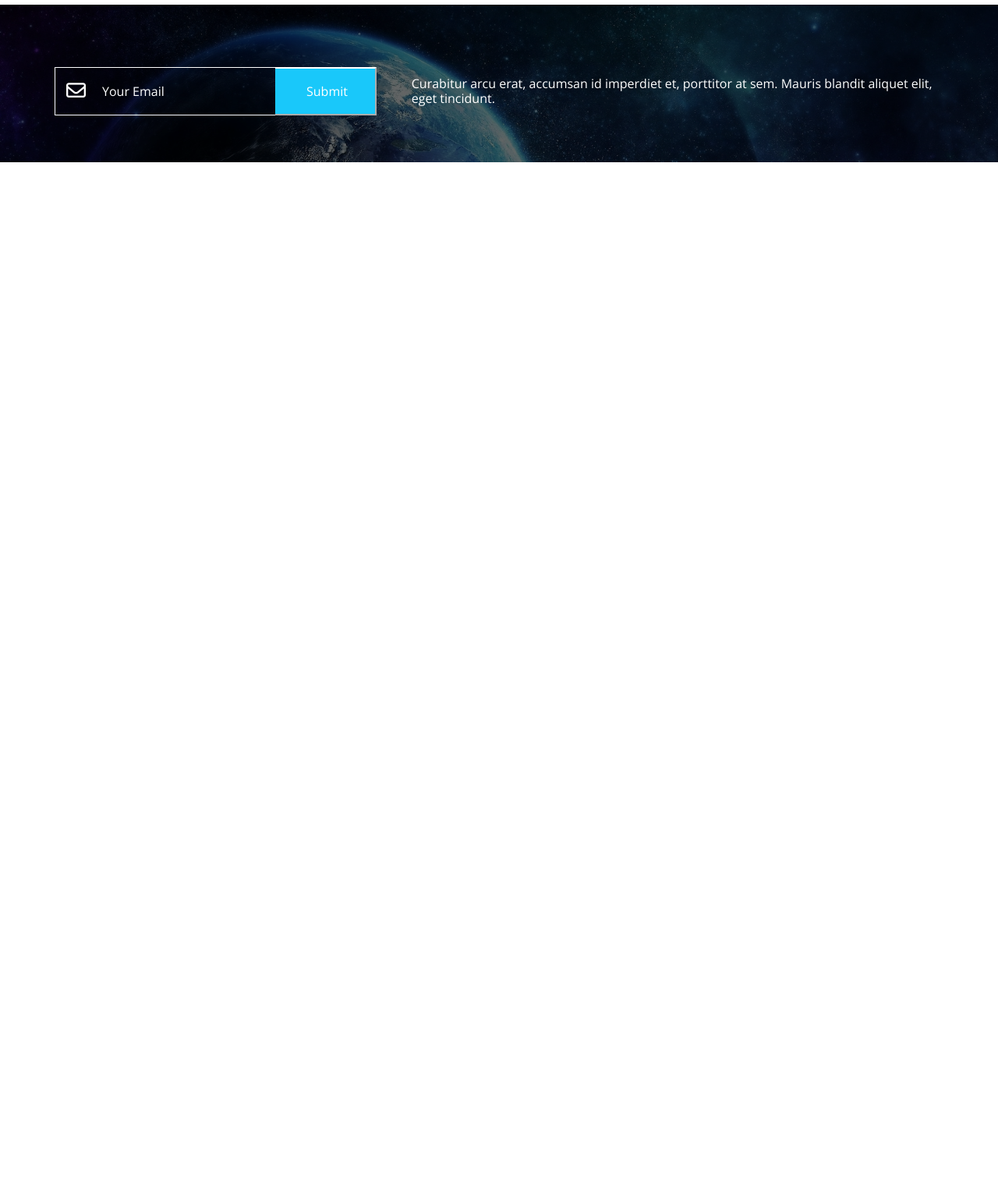
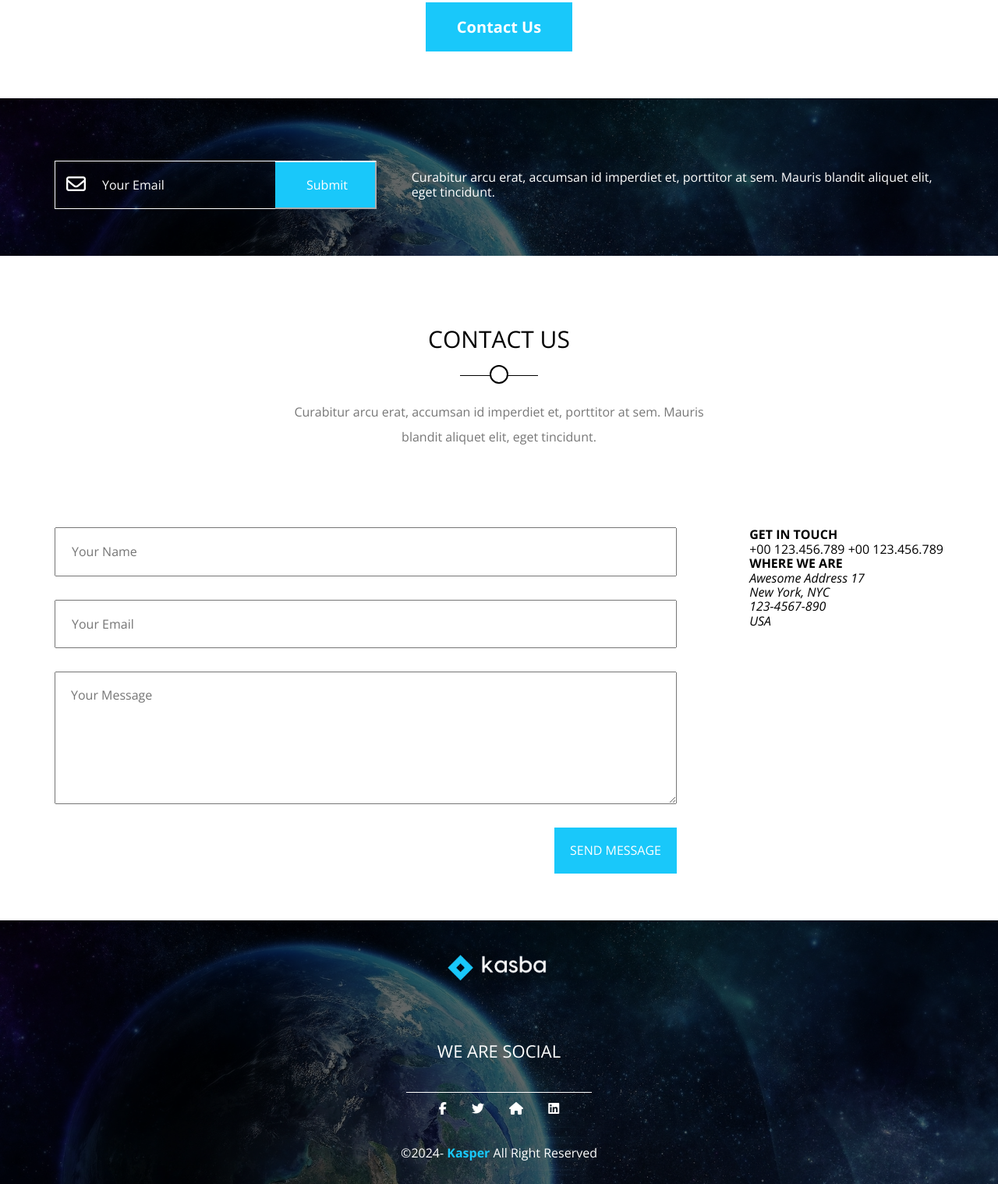
Before and after one commit to Muhammad-Qzih/template2_css_html, a plain HTML site: page index.html in a window 1280 px wide. Shown: the part 5232-6750 px from the top of the page at 78% size. Before the commit the page ends 5440 px from the top, so only its background shows below. Drawn offline with nearby package versions, Linux system fonts and the light colour scheme.

Commit message:
create subcribe, contact-us and footer sections

```diff
--- a/css/style.css
+++ b/css/style.css
@@ -960,4 +960,97 @@ header .container nav .form i {
   color: white;
   max-width: 100%;
 }
+
+.contact-us {
+  padding-top: var(--section-padding);
+  padding-bottom: var(--section-padding);
+}
+
+.contact-us .content {
+  display: flex;
+  justify-content: space-between;
+}
+
+.contact-us .content form {
+  flex-basis: 70%;
+}
+
+.contact-us .content form .main-input {
+  display: block;
+  width: 100%;
+  padding: 20px;
+  margin-bottom: 30px;
+}
+.contact-us .content form .main-input:focus {
+  outline: none;
+}
+
+.contact-us .content form textarea.main-input {
+  height: 170px;
+}
+
+.contact-us .content form input[type="submit"] {
+  background-color: var(--primary-color);
+  padding: 20px;
+  border: none;
+  color: white;
+  text-transform: uppercase;
+  margin-left: auto;
+  display: flex;
+}
+
 /* End Subscribe  */
+
+/* Start Footer  */
+
+.footer {
+  padding-top: calc(var(--section-padding) / 2);
+  padding-bottom: calc(var(--section-padding) / 2);
+  background-image: url("../images/subscribe.jpg");
+  background-size: cover;
+  position: relative;
+}
+
+.footer::before {
+  content: "";
+  position: absolute;
+  left: 0;
+  top: 0;
+  width: 100%;
+  height: 100%;
+  background-color: rgb(0 0 0 /60%);
+}
+
+.footer .container {
+  position: relative;
+  text-align: center;
+}
+
+.footer .container img {
+  height: 50px;
+  margin-bottom: 30px;
+}
+
+.footer .container .social p:not(.copy-p) {
+  color: white;
+  text-transform: uppercase;
+  font-size: 22px;
+  padding: 40px;
+  border-bottom: 1px solid white;
+  width: fit-content;
+  margin: 2px auto;
+}
+.footer .container .social .social-icons i {
+  color: white;
+  padding: 10px 14px;
+}
+.footer .container .social .copy-p {
+  color: white;
+  margin-top: 30px;
+}
+
+.footer .container .social .copy-p span {
+  color: var(--primary-color);
+  font-weight: bold;
+}
+/* End Footer  */
--- a/index.html
+++ b/index.html
@@ -459,6 +459,59 @@
 
 
   <!-- End Subscribe -->
+  <!-- Start contact-us -->
+  <div class="contact-us">
+    <div class="container">
+      <div class="main-heading">
+        <h2>Contact Us</h2>
+        <p>Curabitur arcu erat, accumsan id imperdiet et, porttitor at sem. Mauris blandit aliquet elit, eget tincidunt.
+        </p>
+      </div>
+      <div class="content">
+        <form action="">
+          <input class="main-input" type="text" name="name" placeholder="Your Name">
+          <input class="main-input" type="email" name="mail" placeholder="Your Email">
+          <textarea class="main-input" name="message" placeholder="Your Message"></textarea>
+
+          <input type="submit" value="Send Message">
+        </form>
+        <div class="info">
+          <h4>GET IN TOUCH</h4>
+          <span class="phone">+00 123.456.789</span>
+          <span class="phone">+00 123.456.789</span>
+          <h4>WHERE WE ARE</h4>
+          <address>
+            Awesome Address 17 <br>
+            New York, NYC
+            <br>
+            123-4567-890
+            <br>
+            USA
+          </address>
+        </div>
+      </div>
+    </div>
+  </div>
+  <!-- End contact-us -->
+
+  <div class="footer">
+    <div class="container">
+      <img src="images/logo.png" alt="">
+      <div class="social">
+        <p>We Are Social</p>
+        <div class="social-icons">
+          <i class="fab fa-facebook-f"></i>
+          <i class="fab fa-twitter"></i>
+          <i class="fas fa-home"></i>
+          <i class="fab fa-linkedin"></i>
+        </div>
+        <p class="copy-p">&copy;2024- <span>Kasper</span> All Right Reserved</p>
+      </div>
+    </div>
+  </div>
+
+
+
 </body>
 
 </html>
```
